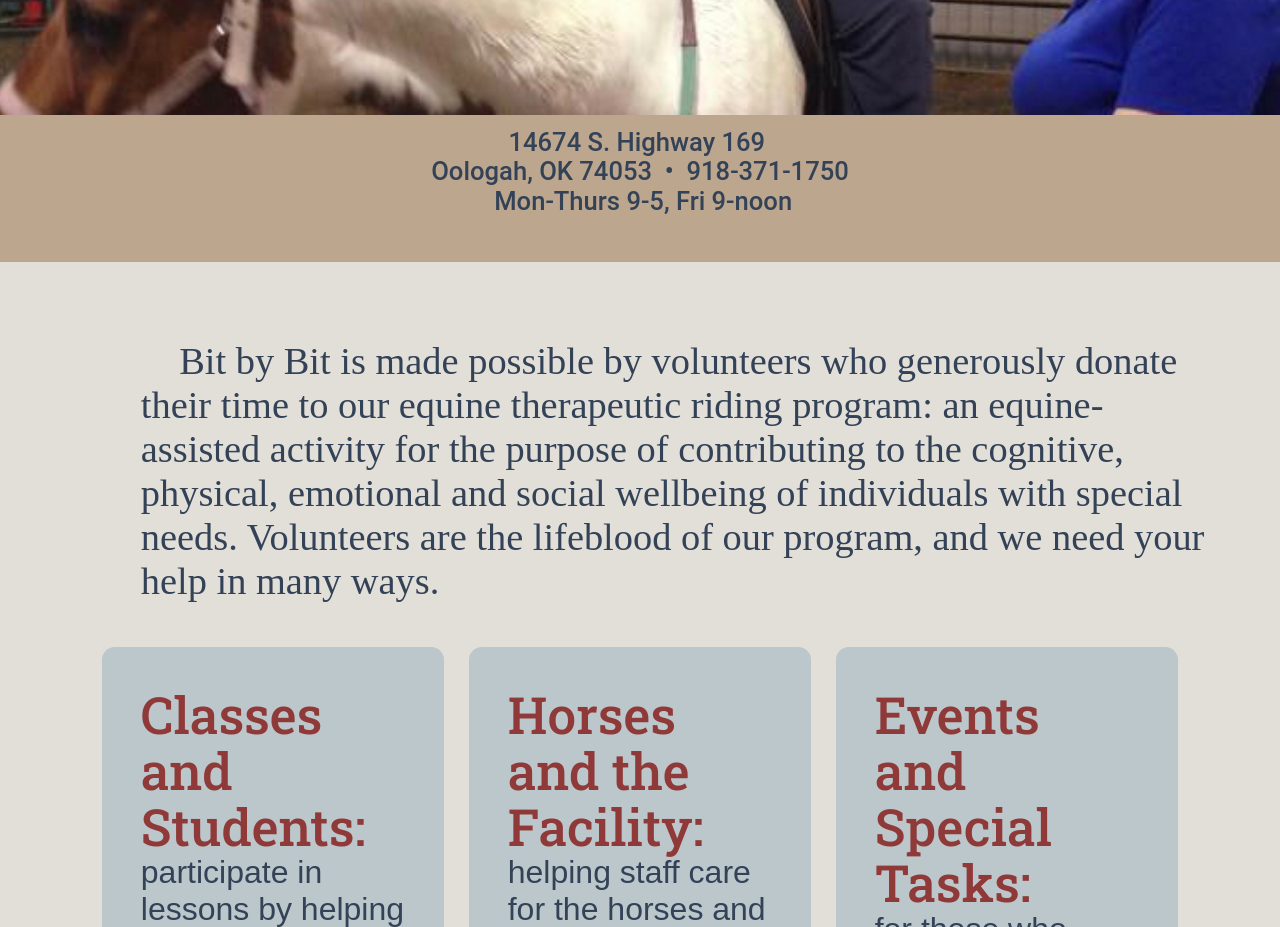
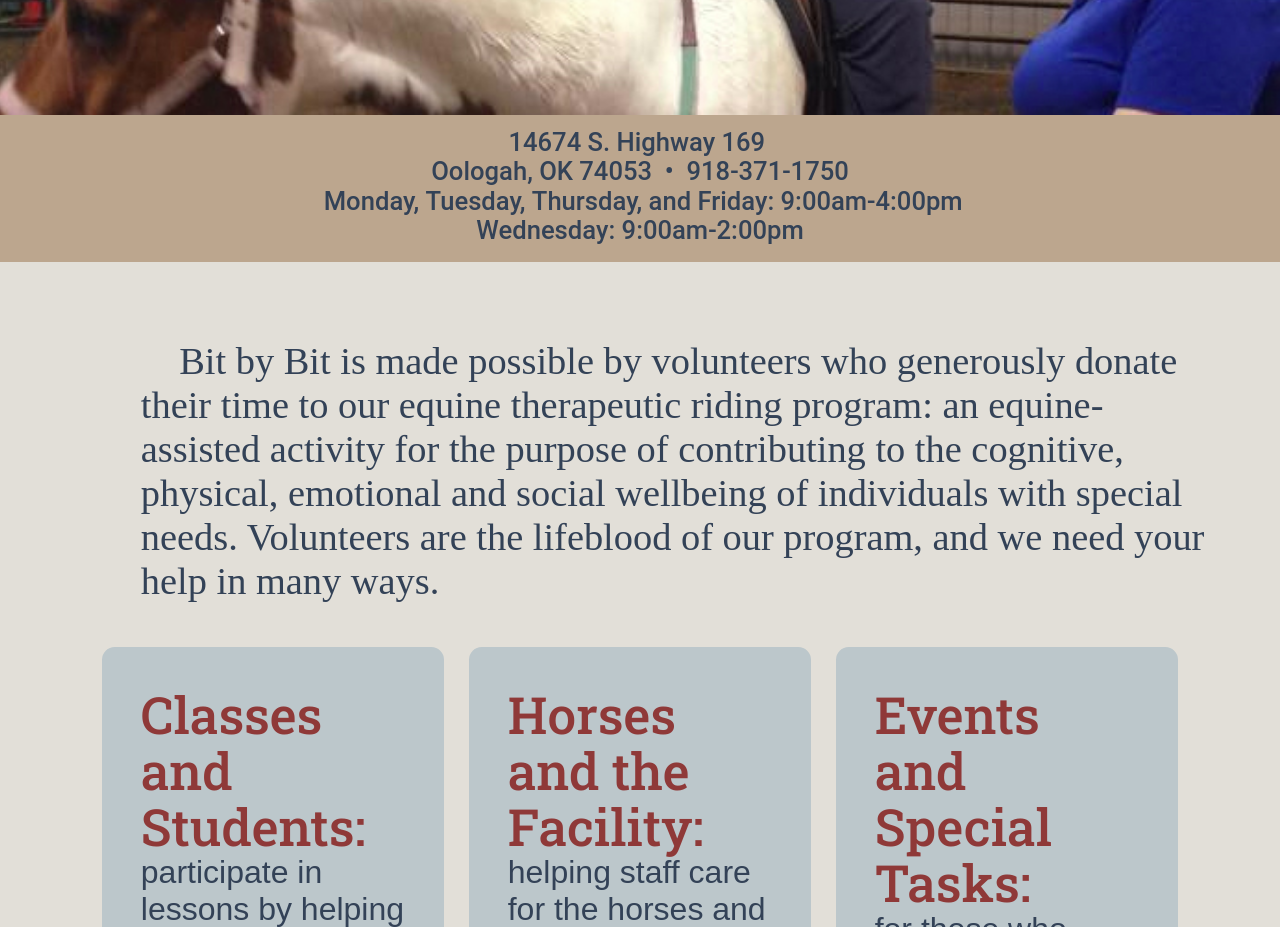
Before and after one commit to randy918/bbb-3-26-24-1550-2, a plain HTML site: page volunteer.html in a window 1280 px wide. Shown: the part 1200-2127 px from the top of the page. Drawn offline with nearby package versions, Linux system fonts and the light colour scheme; a web font is replaced by a local one.

Commit message:
Volunteer Hours updated  3-26-24-2026

```diff
--- a/volunteer.html
+++ b/volunteer.html
@@ -347,9 +347,8 @@
 
 
                 <div class="address-strip">
-                    <h9>14674 S. Highway 169&nbsp<br>&nbspOologah, OK 74053&nbsp • &nbsp918-371-1750&nbsp<br>&nbspMon-Thurs
-                        9-5, Fri 9-noon
-                    </h9>
+                    <h9>14674 S. Highway 169&nbsp<br>&nbspOologah, OK 74053&nbsp •
+                        <span>&nbsp918-371-1750&nbsp<br>&nbspMonday,&nbspTuesday,&nbspThursday,&nbspand&nbspFriday:<br class = "the-break"> 9:00am-4:00pm<br>Wednesday:&nbsp9:00am-2:00pm</span></h9>
                 </div>
 
                 <div class='box111'>
```
